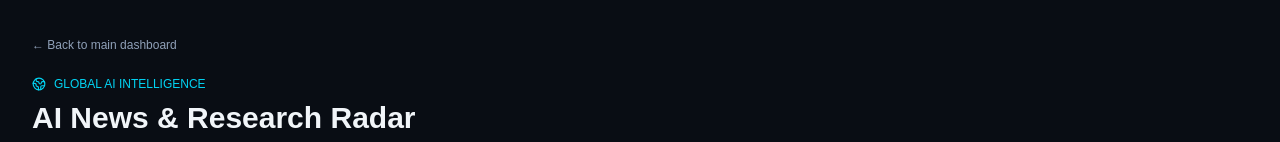
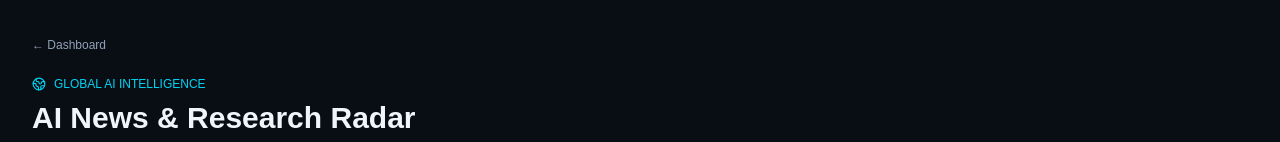
Before and after one commit to automationraks/yt-aiwithbhai, a Next.js app: page /ai-news in a window 1280 px wide. Shown: the top 142 px of the page. Built offline with nearby package versions, Linux system fonts and the light colour scheme; no server answers.

Commit message:
Shorten AI News dashboard back link

```diff
--- a/src/app/ai-news/page.tsx
+++ b/src/app/ai-news/page.tsx
@@ -9,7 +9,7 @@ type Source={id:string;name:string;category:string;status:string;count:number;ho
 export default function AINewsPage(){const[stories,setStories]=useState<Story[]>([]),[sources,setSources]=useState<Source[]>([]),[category,setCategory]=useState("All"),[days,setDays]=useState("14"),[query,setQuery]=useState(""),[loading,setLoading]=useState(true),[error,setError]=useState("");
 const load=useCallback(async()=>{setLoading(true);setError("");try{const r=await fetch("/api/ai-news?"+new URLSearchParams({category,days}),{cache:"no-store"});const d=await r.json();if(!r.ok)throw new Error(d.error||"Unable to load feeds");setStories(d.stories||[]);setSources(d.sources||[]);}catch(e){setError(e instanceof Error?e.message:"Unable to load feeds");}finally{setLoading(false);}},[category,days]);useEffect(()=>{void load();},[load]);
 const visible=useMemo(()=>stories.filter(s=>(s.title+" "+s.summary+" "+s.sourceName).toLowerCase().includes(query.toLowerCase())),[stories,query]);const healthy=sources.filter(s=>s.status==="ok").length;
-return <main className="min-h-screen bg-[#090d14] text-slate-100"><div className="mx-auto max-w-[1440px] p-4 md:p-8"><div className="mb-5"><Link href="/" className="inline-flex items-center gap-2 text-xs text-slate-400 hover:text-white">← Back to main dashboard</Link></div><header className="mb-7 flex flex-wrap items-end justify-between gap-4"><div><div className="mb-2 flex items-center gap-2 text-xs text-cyan-400"><Globe2 size={14}/> GLOBAL AI INTELLIGENCE</div><h1 className="text-3xl font-semibold">AI News & Research Radar</h1><p className="mt-2 max-w-3xl text-sm text-slate-400">Monitor global AI models, products, infrastructure, open-source projects and research. Convert meaningful developments into technical case studies for IT professionals.</p></div><button onClick={()=>void load()} disabled={loading} className="flex items-center gap-2 rounded-lg bg-cyan-500 px-4 py-2.5 text-sm font-semibold text-slate-950 disabled:opacity-50"><RefreshCw size={15}/>Refresh feeds</button></header>
+return <main className="min-h-screen bg-[#090d14] text-slate-100"><div className="mx-auto max-w-[1440px] p-4 md:p-8"><div className="mb-5"><Link href="/" className="inline-flex items-center gap-2 text-xs text-slate-400 hover:text-white">← Dashboard</Link></div><header className="mb-7 flex flex-wrap items-end justify-between gap-4"><div><div className="mb-2 flex items-center gap-2 text-xs text-cyan-400"><Globe2 size={14}/> GLOBAL AI INTELLIGENCE</div><h1 className="text-3xl font-semibold">AI News & Research Radar</h1><p className="mt-2 max-w-3xl text-sm text-slate-400">Monitor global AI models, products, infrastructure, open-source projects and research. Convert meaningful developments into technical case studies for IT professionals.</p></div><button onClick={()=>void load()} disabled={loading} className="flex items-center gap-2 rounded-lg bg-cyan-500 px-4 py-2.5 text-sm font-semibold text-slate-950 disabled:opacity-50"><RefreshCw size={15}/>Refresh feeds</button></header>
 <div className="mb-5 grid gap-3 sm:grid-cols-3"><div className="rounded-xl border border-slate-800 bg-[#101722] p-4"><div className="text-xs text-slate-400">Stories discovered</div><div className="mt-2 text-2xl">{loading?"—":stories.length}</div></div><div className="rounded-xl border border-slate-800 bg-[#101722] p-4"><div className="text-xs text-slate-400">Feeds responding</div><div className="mt-2 text-2xl">{loading?"—":healthy+" / "+sources.length}</div></div><div className="rounded-xl border border-slate-800 bg-[#101722] p-4"><div className="text-xs text-slate-400">Coverage</div><div className="mt-2 text-sm">Models · Hardware · Cloud · Open source · Papers</div></div></div>
 <div className="mb-4 flex flex-wrap gap-2"><div className="relative min-w-[220px] flex-1"><Search size={14} className="absolute left-3 top-3 text-slate-500"/><input value={query} onChange={e=>setQuery(e.target.value)} placeholder="Search companies, models, trends..." className="w-full rounded-lg border border-slate-700 bg-[#101722] py-2 pl-9 pr-3 text-sm"/></div><select value={days} onChange={e=>setDays(e.target.value)} className="rounded-lg border border-slate-700 bg-[#101722] px-3 text-sm"><option value="1">24 hours</option><option value="7">7 days</option><option value="14">14 days</option><option value="30">30 days</option></select></div>
 <div className="mb-5 flex flex-wrap gap-2">{AI_NEWS_CATEGORIES.map(x=><button key={x} onClick={()=>setCategory(x)} className={"rounded-full border px-3 py-1.5 text-xs "+(category===x?"border-cyan-400 bg-cyan-500/10 text-cyan-300":"border-slate-700 text-slate-400")}>{x}</button>)}</div>
```
